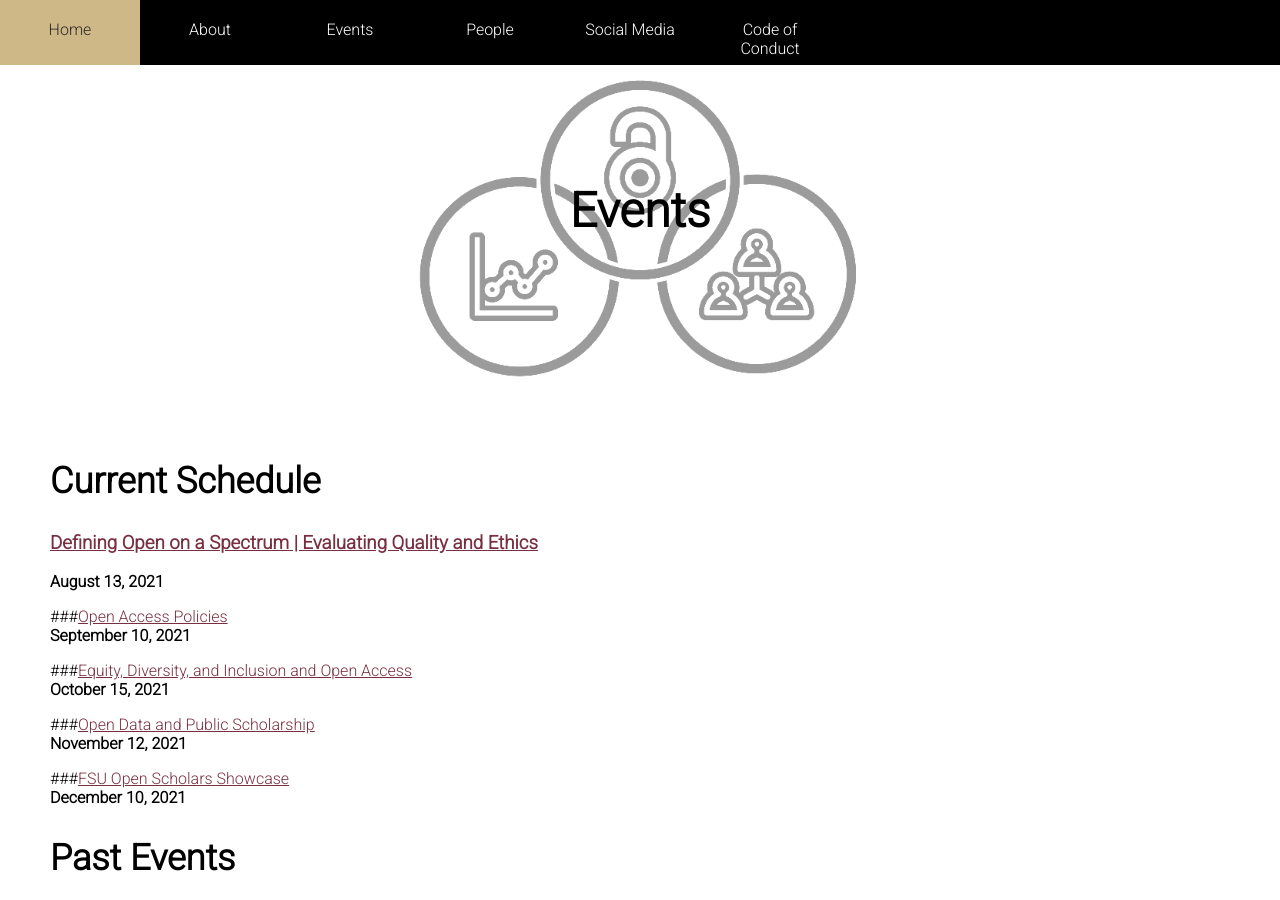
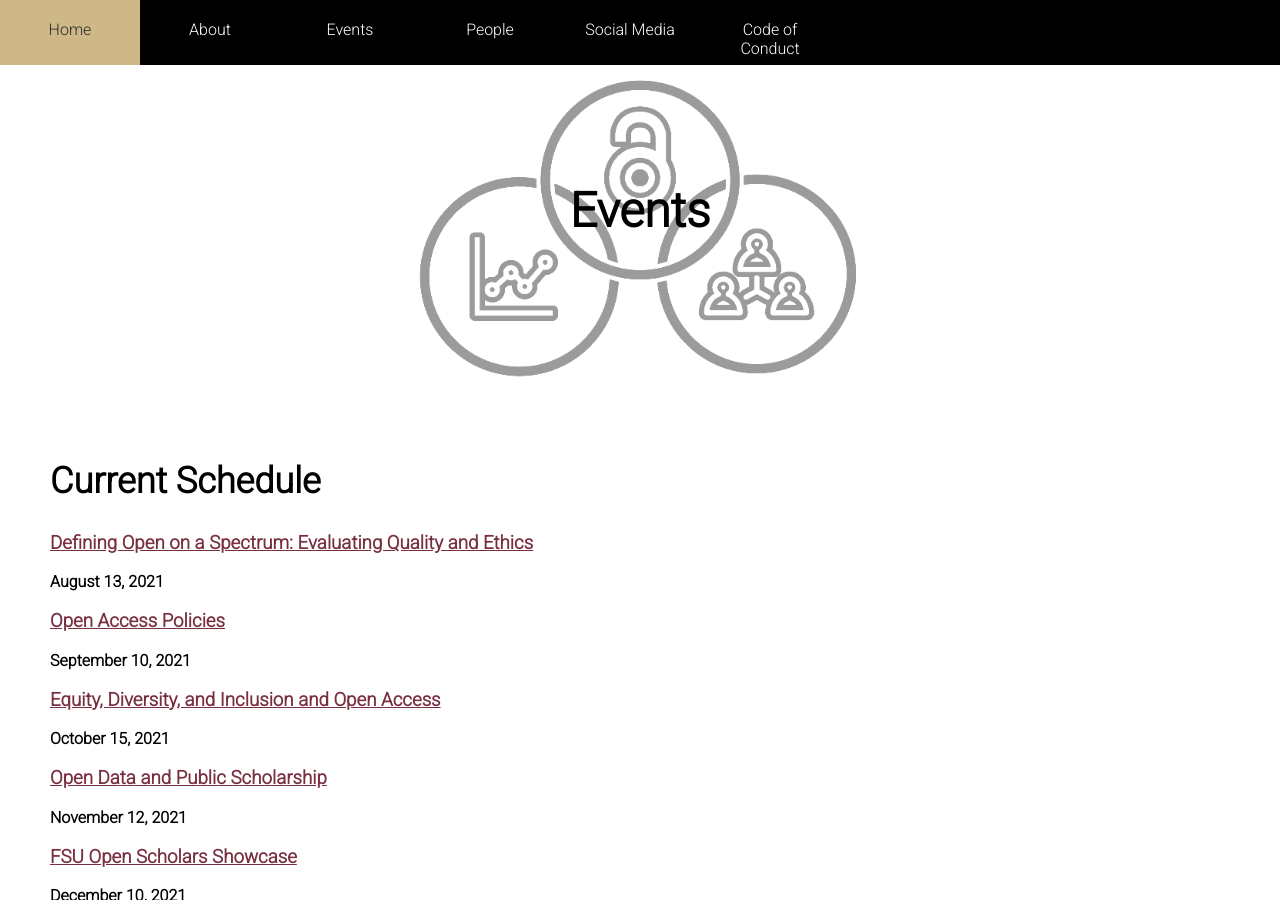
Before and after one commit to openscholars/openscholars.github.io, a Jekyll site: the page built from events.md, in a window 1280 px wide and 900 px high. Built offline with Jekyll 4.4.1, drawn with Linux system fonts in a browser that asks for light colours.

```diff
--- a/events.md
+++ b/events.md
@@ -6,19 +6,19 @@ permalink: /events/
 
 ## Current Schedule
 
-### [Defining Open on a Spectrum | Evaluating Quality and Ethics]()
+### [Defining Open on a Spectrum: Evaluating Quality and Ethics]()
 **August 13, 2021**
 
-###[Open Access Policies]()
+### [Open Access Policies]()
 **September 10, 2021**
 
-###[Equity, Diversity, and Inclusion and Open Access]()
+### [Equity, Diversity, and Inclusion and Open Access]()
 **October 15, 2021**
 
-###[Open Data and Public Scholarship]()
+### [Open Data and Public Scholarship]()
 **November 12, 2021**
 
-###[FSU Open Scholars Showcase]()
+### [FSU Open Scholars Showcase]()
 **December 10, 2021**
 
 
```
